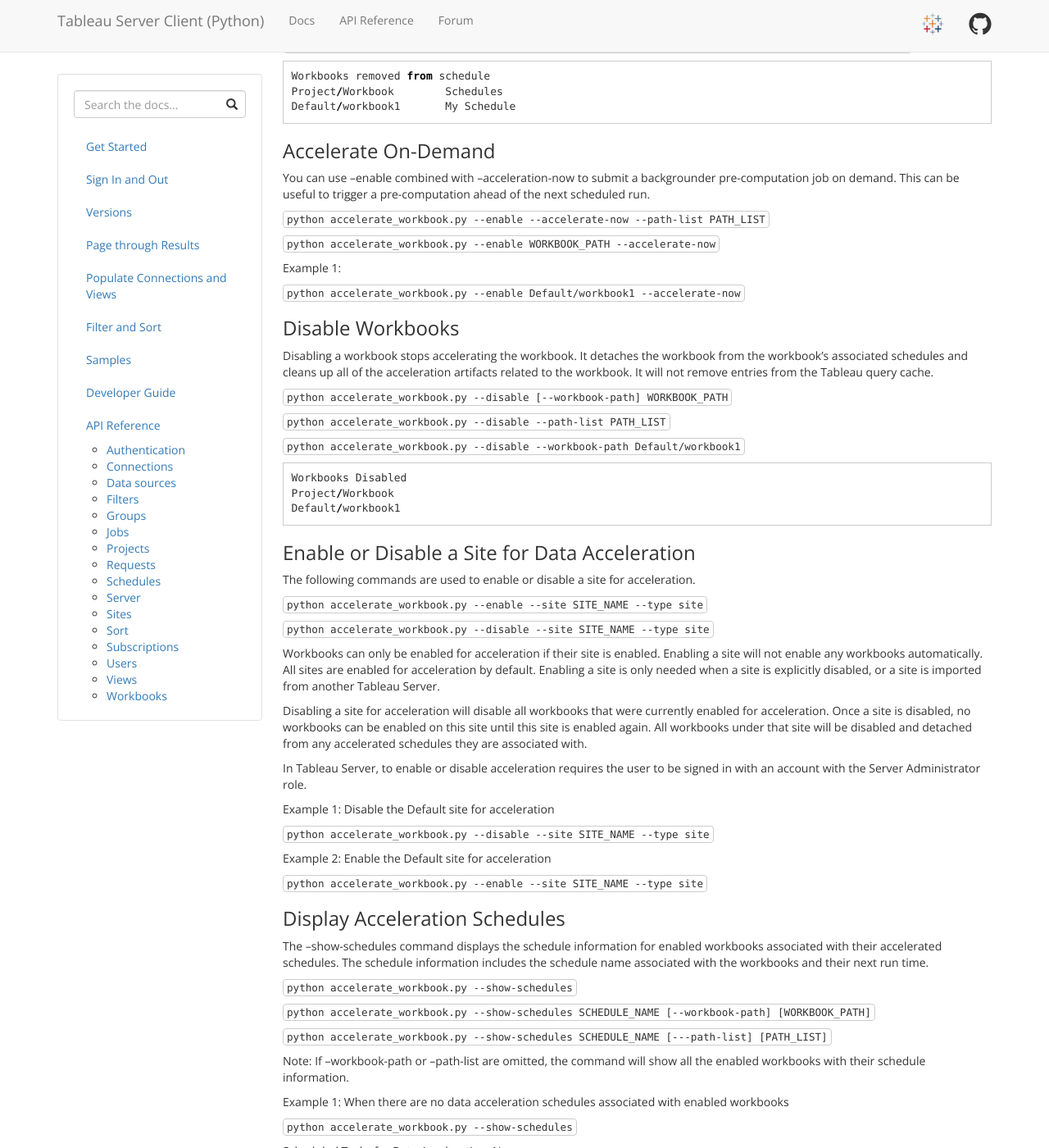
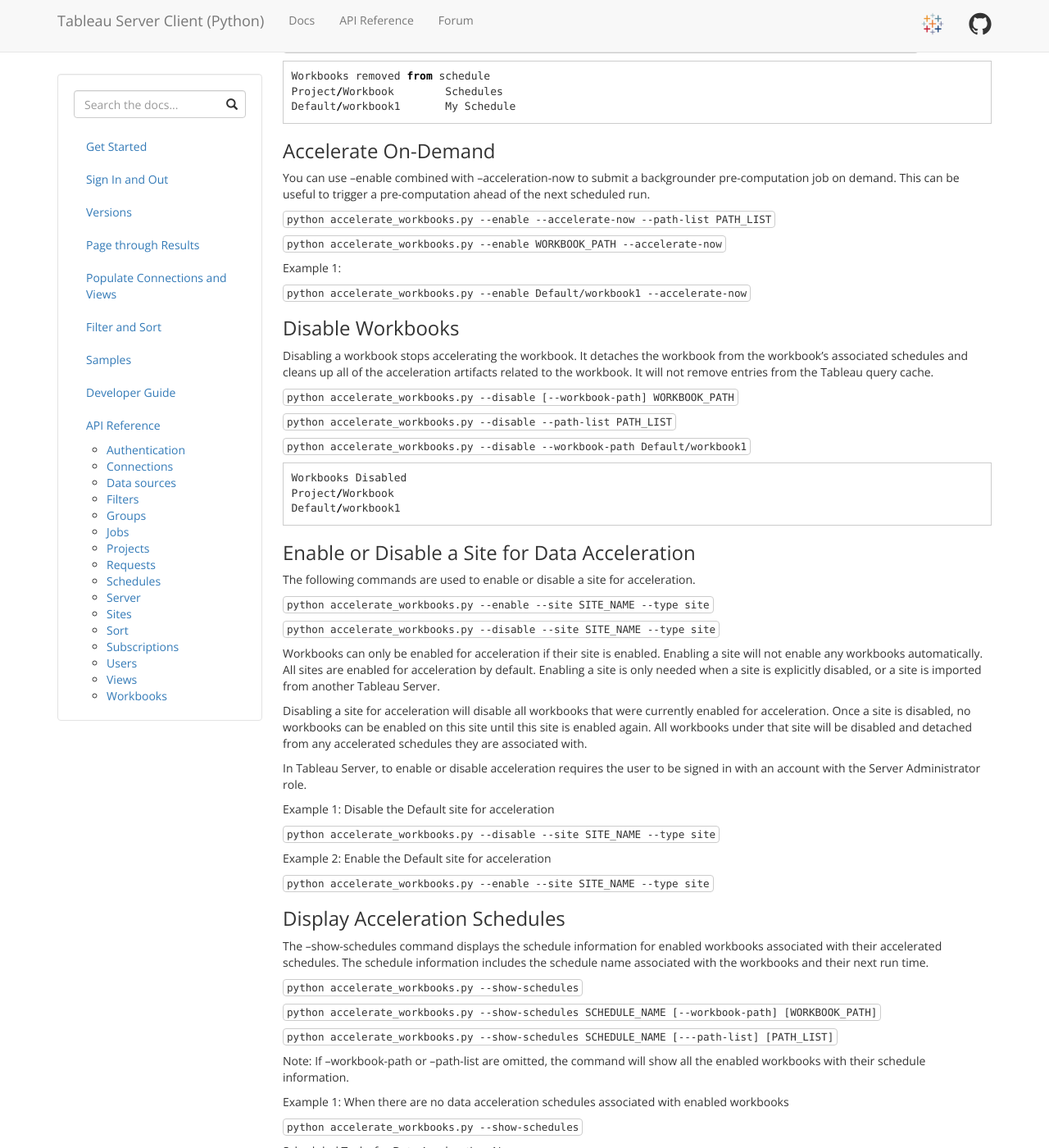
Before and after one commit to tableau/server-client-python, a Jekyll site: the page built from docs/accelerate_workbook_doc.md, in a window 1280 px wide and 1400 px high, scrolled down 6780 px. Shown: the whole window at 82% size. Built offline with Jekyll 4.4.1, drawn with Linux system fonts in a browser that asks for light colours; some of the changed text lies outside the part shown.

Commit message:
fix script name

````diff
--- a/docs/accelerate_workbook_doc.md
+++ b/docs/accelerate_workbook_doc.md
@@ -8,9 +8,9 @@
 
 ## Introduction
 
-Administrators can enable data acceleration for specific workbooks. An accelerated workbook loads faster because Tableau Server pre-computes the workbook's data in a background process.
+Tableau Server administrators can enable data acceleration for specific workbooks. An accelerated workbook loads faster because Tableau Server pre-computes the workbook's data in a background process.
 
-The easiest way to configure data acceleration is to use the `accelerate_workbook.py` sample in the Tableau Server Client library. It is also possible to configure data acceleration using the Tableau Server REST API.
+The easiest way to configure data acceleration is to use the `accelerate_workbooks.py` sample in the Tableau Server Client library. It is also possible to configure data acceleration using the Tableau Server REST API.
 
 Workbooks with published and live data sources (both with embedded credentials), and workbooks with embedded extracts are supported. Workbooks with embedded extracts do not need to be scheduled. Workbooks with published and live data sources need to have a data acceleration task added to a schedule.
 
@@ -40,13 +40,13 @@
 
 ## Quick Start Tutorial
 
-This tutorial shows you how to enable and schedule workbooks for data acceleration using the `accelerate_workbook.py` command line tool.
+This tutorial shows you how to enable and schedule workbooks for data acceleration using the `accelerate_workbooks.py` command line tool.
 
 Note: You must be signed in as a server administrator to create schedules or use site-level commands. For other commands, you can use the server administrator role or the site administrator role.
 
 ### Sign Into Tableau Server
 
-`python accelerate_workbook.py --server <server-url> --username <username> --password <password> --site <site>`
+`python accelerate_workbooks.py --server <server-url> --username <username> --password <password> --site <site>`
 
 For information about how to identify the site value, see [Sign In and Out](https://tableau.github.io/server-client-python/docs/sign-in-out). If you don’t specify a site, you will be signed into the Default site.
 
@@ -54,7 +54,7 @@
 
 When data acceleration is enabled, a workbook that only has data sources that are embedded extracts does not require an acceleration schedule. Tableau Server automatically identifies the changes to its content and data whenever the workbook is republished or its extracts are refreshed (manually or on a schedule) and it submits a background task for the data pre-computation.  Thus, this type of workbook can be accelerated by just enabling it with the command:
 
-`python accelerate_workbook.py --enable "My Project/Embedded Extract Workbook"`
+`python accelerate_workbooks.py --enable "My Project/Embedded Extract Workbook"`
 
 Note: If a workbook is in a nested project, its path may be like "Project 1/Project 2/Workbook Name". Workbook paths are case sensitive.
 
@@ -72,11 +72,11 @@
 
 This command will create an acceleration schedule called "My Schedule" that runs every 4 hours throughout the day.
 
-`python accelerate_workbook.py --create-schedule "My Schedule" --hourly-interval 4 --start-hour 0 --end-hour 23 --end-minute 45`
+`python accelerate_workbooks.py --create-schedule "My Schedule" --hourly-interval 4 --start-hour 0 --end-hour 23 --end-minute 45`
 
 Next, we'll associate this acceleration schedule with your workbooks:
 
-`python accelerate_workbook.py --add-to-schedule "My Schedule" "My Project/My Workbook"`
+`python accelerate_workbooks.py --add-to-schedule "My Schedule" "My Project/My Workbook"`
 
 You will see the following output:
 
@@ -86,7 +86,7 @@
 
 Users can also attach multiple workbooks to "My Schedule" by using a path list.
 
-`python accelerate_workbook.py --add-to-schedule "My Schedule" --path-list pathfile.txt`
+`python accelerate_workbooks.py --add-to-schedule "My Schedule" --path-list pathfile.txt`
 
 In the 'pathfile.txt' file, each line defines a workbook path.
 
@@ -101,10 +101,10 @@
 To see which workbooks have been enabled, use the `--status`, and `--show-schedules` commands.
 
 Display all the workbooks that are enabled, and which acceleration schedules are associated.
-`python accelerate_workbook.py --status`
+`python accelerate_workbooks.py --status`
 
 Display the accelerated schedules associated with workbooks.
-`python accelerate_workbook.py --show-schedules`
+`python accelerate_workbooks.py --show-schedules`
 
 ### Load Your Accelerated Workbooks and Check the Performance
 
@@ -115,7 +115,7 @@
 ### Sign Out of Tableau Server
 
 Log out of Tableau Server and end your session.
-`python accelerate_workbook.py --logout`
+`python accelerate_workbooks.py --logout`
 
 ## Command Reference
 
@@ -125,39 +125,39 @@
 
 Get a list of the available commands.
 
-`python accelerate_workbook.py --help`
+`python accelerate_workbooks.py --help`
 
 ### Sign Into Tableau Server
 
 In Tableau Server, creating schedules and site level commands require the user to be signed in with an account with the Server Administrator role.  For other commands the Server Administrator role or the Site Administrator role is required.
 
-`python accelerate_workbook.py [--server] [SERVER_URL] [--site] [SITE_NAME] [--username] [Username] [--password] [password]`
+`python accelerate_workbooks.py [--server] [SERVER_URL] [--site] [SITE_NAME] [--username] [Username] [--password] [password]`
 
 SITE_NAME is the sub-path of your full site URL (also called contentURL in the REST API).  Given the site URL 'https://my.tableauserver.com/MYSITE', 'MYSITE' is the site name.  See [Sign In and Out](https://tableau.github.io/server-client-python/docs/sign-in-out) for identifying the [SITE_NAME]. When `--site` is not specified or is specified with "" the Default site will be used.
 
-After a successful sign in, a session token file (".token_profile") will be created and saved in the same directory as `accelerate_workbook.py`. The token file will be deleted when you log out.
+After a successful sign in, a session token file (".token_profile") will be created and saved in the same directory as `accelerate_workbooks.py`. The token file will be deleted when you log out.
 
 Example: Sign into Tableau Server and the Default site
 
-`python accelerate_workbook.py --server https://server --site "" --username user1 --password password1`
+`python accelerate_workbooks.py --server https://server --site "" --username user1 --password password1`
 
 You can ignore the SSL Certificate by pressing the ENTER key when prompted.
 
 Example: Sign into Tableau Server with an SSL certificate
 
-`python accelerate_workbook.py --server https://server --site "" --username user1 --password password1 --ssl-cert-pem cert.pem`
+`python accelerate_workbooks.py --server https://server --site "" --username user1 --password password1 --ssl-cert-pem cert.pem`
 
 Example: Switch the site that you are logged into
 
-`python accelerate_workbook.py --server https://server --username user1 --password password1 --site different_site`
+`python accelerate_workbooks.py --server https://server --username user1 --password password1 --site different_site`
 
 Example: For some usernames and passwords it may be necessary to use double quotes.
 
-`python accelerate_workbook.py --server https://server --site "" --username "user space name" --password "password with spaces"`
+`python accelerate_workbooks.py --server https://server --site "" --username "user space name" --password "password with spaces"`
 
 Example:  Double quotes "" should not be used when prompted for input:
 
-`python accelerate_workbook.py --server https://server`
+`python accelerate_workbooks.py --server https://server`
 
 site (hit enter for the Default site):
 username: user space name
@@ -170,7 +170,7 @@
 
 Example:  Sign out of Tableau Server
 
-`python accelerate_workbook.py --logout`
+`python accelerate_workbooks.py --logout`
 
 When successfully signed out of Tableau Server, you will see the following message, "Signed out from current connection to https://server successfully". If you are not connected to an existing server, you will see the following message, "No existing connection to any server."
 
@@ -178,7 +178,7 @@
 
 The following command is used to create a data acceleration schedule.
 
-`python accelerate_workbook.py --create-schedule SCHEDULE_NAME INTERVAL_TYPE [INTERVAL] [START_TIME] [END_TIME]`
+`python accelerate_workbooks.py --create-schedule SCHEDULE_NAME INTERVAL_TYPE [INTERVAL] [START_TIME] [END_TIME]`
 
 In Tableau Server, creating schedules requires the Server Administrator role. For other commands the Server Administrator role or the Site Administrator role is sufficient.
 
@@ -199,7 +199,7 @@
 
 In this example, a pre-computation background task will be submitted every 4 hours throughout the day.
 
-`python  accelerate_workbook.py --create-schedule "My Schedule"  --hourly-interval 4 --start-hour 0 --end-hour 23 --end-minute 45`
+`python  accelerate_workbooks.py --create-schedule "My Schedule"  --hourly-interval 4 --start-hour 0 --end-hour 23 --end-minute 45`
 
 After the acceleration schedule is created using the command line client, it can be viewed in the Tableau Server Schedules view. The scheduled task type will not currently be displayed.
 
@@ -207,13 +207,13 @@
 
 You can associate a workbook to single or multiple data acceleration schedules. If your workbook has not been enabled for acceleration, the --add-schedule command will automatically enable the workbook.
 
-`python accelerate_workbook.py --add-to-schedule [SCHEDULE_NAME] --workbook-path WORKBOOK_PATH`
+`python accelerate_workbooks.py --add-to-schedule [SCHEDULE_NAME] --workbook-path WORKBOOK_PATH`
 
-`python accelerate_workbook.py --add-to-schedule [SCHEDULE_NAME] --path-list PATH_LIST`
+`python accelerate_workbooks.py --add-to-schedule [SCHEDULE_NAME] --path-list PATH_LIST`
 
 Example 1: Associate a workbook to a schedule
 
-`python accelerate_workbook.py --add-to-schedule "My Schedule" --workbook-path project/workbook1`
+`python accelerate_workbooks.py --add-to-schedule "My Schedule" --workbook-path project/workbook1`
 
 ```iecst
 Workbooks added to schedule
@@ -223,7 +223,7 @@
 
 Example 2:  Associate an acceleration schedule using a text file with a path list containing one or more workbooks.
 
-`python accelerate_workbook.py --add-to-schedule "My Schedule" --path-list path.txt`
+`python accelerate_workbooks.py --add-to-schedule "My Schedule" --path-list path.txt`
 
 ```iecst
 Workbooks added to schedule
@@ -238,14 +238,14 @@
 
 In the example below, an attempt was made to add "My Schedule" to a workbook with only embedded extracts. The workbook is enabled for acceleration and it is not added to the "My Schedule" acceleration schedule.
 
-`python accelerate_workbook.py --add-to-schedule "My schedule" Default/WorkbookwithOnlyExtracts`
+`python accelerate_workbooks.py --add-to-schedule "My schedule" Default/WorkbookwithOnlyExtracts`
 
 ```iecst
 Workbooks added to schedule: None
 Warning: Unable to add workbook "Default/WorkbookwithOnlyExtracts" to schedule due to Workbook with id 10000 uses only embedded extract(s) and does not need explicit scheduling for acceleration. It was enabled for acceleration but not attached to the given schedule.
 ```
 
-`python accelerate_workbook.py --show-schedule`
+`python accelerate_workbooks.py --show-schedule`
 
 ```iecst
 Workbooks added to schedule
@@ -271,15 +271,15 @@
 
 To enable one workbook:
 
-`python accelerate_workbook.py --enable [--workbook-path] WORKBOOK_PATH`
+`python accelerate_workbooks.py --enable [--workbook-path] WORKBOOK_PATH`
 
 To enable one or more workbooks in batches, you can provide a file specifying a list of workbooks.
 
-`python accelerate_workbook.py --enable [--path-list] PATH_LIST`
+`python accelerate_workbooks.py --enable [--path-list] PATH_LIST`
 
 Example 1:  Enable a single workbook
 
-`python accelerate_workbook.py --enable Default/Workbook1`
+`python accelerate_workbooks.py --enable Default/Workbook1`
 
 Example 2:  Enable multiple workbooks
 
@@ -288,7 +288,7 @@
 Default/Workbook2
 The following command will enable the workbooks defined in the paths.txt file.
 
-`python accelerate_workbook.py --enable --path-list paths.txt`
+`python accelerate_workbooks.py --enable --path-list paths.txt`
 
 ```iecst
 Workbooks enabled
@@ -309,16 +309,16 @@
 
 Use the --remove-from-schedule command to detach a workbook from a schedule.
 
-`python accelerate_workbook.py --remove-from-schedule SCHEDULE_NAME [--workbook-path] WORKBOOK_PATH`
+`python accelerate_workbooks.py --remove-from-schedule SCHEDULE_NAME [--workbook-path] WORKBOOK_PATH`
 
-`python accelerate_workbook.py --remove-from-schedule SCHEDULE_NAME [---path-list] PATH_LIST`
+`python accelerate_workbooks.py --remove-from-schedule SCHEDULE_NAME [---path-list] PATH_LIST`
 
-`python accelerate_workbook.py --remove-from-schedule SCHEDULE_NAME project/workbook`
+`python accelerate_workbooks.py --remove-from-schedule SCHEDULE_NAME project/workbook`
 
 Example 1:  Removing multiple workbooks from a schedule using --path-list.
 In the example below "workbook1" and "workbook2" was detached from the acceleration schedule "My Schedule".  Any workbooks included in the path list are not associated with "My Schedule".
 
-`python accelerate_workbook.py --remove-from-schedule "My Schedule" --path-list "paths.txt"`
+`python accelerate_workbooks.py --remove-from-schedule "My Schedule" --path-list "paths.txt"`
 
 ```iecst
 Workbooks removed from schedule
@@ -333,7 +333,7 @@
 
 Example 2:  Remove a workbook from a schedule
 
-`python accelerate_workbook.py --remove-from-schedule "My Schedule" Default/workbook1`
+`python accelerate_workbooks.py --remove-from-schedule "My Schedule" Default/workbook1`
 
 ```iecst
 Workbooks removed to schedule
@@ -343,7 +343,7 @@
 
 Example 3:
 
-`python accelerate_workbook.py --remove-from-schedule "My Schedule" --workbook-path Default/workbook1`
+`python accelerate_workbooks.py --remove-from-schedule "My Schedule" --workbook-path Default/workbook1`
 
 ```iecst
 Workbooks removed from schedule
@@ -355,23 +355,23 @@
 
 You can use --enable combined with --acceleration-now to submit a backgrounder pre-computation job on demand.  This can be useful to trigger a pre-computation ahead of the next scheduled run.
 
-`python accelerate_workbook.py --enable --accelerate-now --path-list PATH_LIST`
+`python accelerate_workbooks.py --enable --accelerate-now --path-list PATH_LIST`
 
-`python accelerate_workbook.py --enable WORKBOOK_PATH --accelerate-now`
+`python accelerate_workbooks.py --enable WORKBOOK_PATH --accelerate-now`
 
 Example 1:
 
-`python accelerate_workbook.py --enable Default/workbook1 --accelerate-now`
+`python accelerate_workbooks.py --enable Default/workbook1 --accelerate-now`
 
 ### Disable Workbooks
 
 Disabling a workbook stops accelerating the workbook. It detaches the workbook from the workbook's associated schedules and cleans up all of the acceleration artifacts related to the workbook. It will not remove entries from the Tableau query cache.
 
-`python accelerate_workbook.py --disable [--workbook-path] WORKBOOK_PATH`
+`python accelerate_workbooks.py --disable [--workbook-path] WORKBOOK_PATH`
 
-`python accelerate_workbook.py --disable --path-list PATH_LIST`
+`python accelerate_workbooks.py --disable --path-list PATH_LIST`
 
-`python accelerate_workbook.py --disable --workbook-path Default/workbook1`
+`python accelerate_workbooks.py --disable --workbook-path Default/workbook1`
 
 ```iecst
 Workbooks Disabled
@@ -383,9 +383,9 @@
 
 The following commands are used to enable or disable a site for acceleration.
 
-`python accelerate_workbook.py --enable --site SITE_NAME --type site`
+`python accelerate_workbooks.py --enable --site SITE_NAME --type site`
 
-`python accelerate_workbook.py --disable --site SITE_NAME --type site`
+`python accelerate_workbooks.py --disable --site SITE_NAME --type site`
 
 Workbooks can only be enabled for acceleration if their site is enabled. Enabling a site will not enable any workbooks automatically. All sites are enabled for acceleration by default. Enabling a site is only needed when a site is explicitly disabled, or a site is imported from another Tableau Server.
 
@@ -395,27 +395,27 @@
 
 Example 1:  Disable the Default site for acceleration
 
-`python accelerate_workbook.py --disable --site SITE_NAME --type site`
+`python accelerate_workbooks.py --disable --site SITE_NAME --type site`
 
 Example 2:  Enable the Default site for acceleration
 
-`python accelerate_workbook.py --enable --site SITE_NAME --type site`
+`python accelerate_workbooks.py --enable --site SITE_NAME --type site`
 
 ### Display Acceleration Schedules
 
 The --show-schedules command displays the schedule information for enabled workbooks associated with their accelerated schedules. The schedule information includes the schedule name associated with the workbooks and their next run time.
 
-`python accelerate_workbook.py --show-schedules`
+`python accelerate_workbooks.py --show-schedules`
 
-`python accelerate_workbook.py --show-schedules SCHEDULE_NAME [--workbook-path] [WORKBOOK_PATH]`
+`python accelerate_workbooks.py --show-schedules SCHEDULE_NAME [--workbook-path] [WORKBOOK_PATH]`
 
-`python accelerate_workbook.py --show-schedules SCHEDULE_NAME [---path-list] [PATH_LIST]`
+`python accelerate_workbooks.py --show-schedules SCHEDULE_NAME [---path-list] [PATH_LIST]`
 
 Note: If --workbook-path or –path-list are omitted, the command will show all the enabled workbooks with their schedule information.
 
 Example 1:  When there are no data acceleration schedules associated with enabled workbooks
 
-`python accelerate_workbook.py --show-schedules`
+`python accelerate_workbooks.py --show-schedules`
 
 Scheduled Tasks for Data Acceleration: None
 
@@ -434,11 +434,11 @@
 
 The --status command shows the list of workbooks enabled for acceleration and their associated schedules.  When a workbook is enabled but not associated with any schedule, an asterisk '*' will be shown in the Schedule column. In that case, the pre-computed data for workbooks will be updated when the workbooks are re-published, or their extracts (if they have any) get refreshed.  Workbooks that only contain embedded extracts will not be associated with schedules.
 
-`python accelerate_workbook.py --status`
+`python accelerate_workbooks.py --status`
 
 Example 1: Display the status of all enabled and scheduled accelerated workbooks.
 
-`python accelerate_workbook.py --status`
+`python accelerate_workbooks.py --status`
 
 ```iecst
 Data Acceleration is enabled for the following workbooks
@@ -465,19 +465,19 @@
 
 Double quotes are required for specifying the workbook path if it contains whitespace.
 
-`python accelerate_workbook.py --enable [--workbook-path] PATH_LIST`
+`python accelerate_workbooks.py --enable [--workbook-path] PATH_LIST`
 
 Example 1: Specifying --workbook-path
 
-`python accelerate_workbook.py --enable --workbook-path "project/workbook with spaces"`
+`python accelerate_workbooks.py --enable --workbook-path "project/workbook with spaces"`
 
 Example 2:  --workbook-path is optional
 
-`python accelerate_workbook.py --enable project/workbook`
+`python accelerate_workbooks.py --enable project/workbook`
 
 Example 3:  --workbook-path is optional
 
-`python accelerate_workbook.py --add-to-schedule "My Schedule" project/workbook`
+`python accelerate_workbooks.py --add-to-schedule "My Schedule" project/workbook`
 
 --path-list
 PATH_LIST is a text file where each line is a workbook path. In the PATH_LIST, there is no need to use double quotes for workbook paths that contain whitespace.
@@ -488,12 +488,12 @@
 
 Example 1:  Enable multiple workbooks
 
-`python accelerate_workbook.py --enable --path-list paths.txt`
+`python accelerate_workbooks.py --enable --path-list paths.txt`
 
 Example 2:  Add multiple workbooks to a schedule.
 
-`python accelerate_workbook.py --add-to-schedule "My Schedule" --path-list paths.txt`
+`python accelerate_workbooks.py --add-to-schedule "My Schedule" --path-list paths.txt`
 
 Example 3:  Remove multiple workbooks from a schedule.
 
-`python accelerate_workbook.py –-remove-from-schedule "My Schedule" --path-list paths.txt`
+`python accelerate_workbooks.py –-remove-from-schedule "My Schedule" --path-list paths.txt`
````
